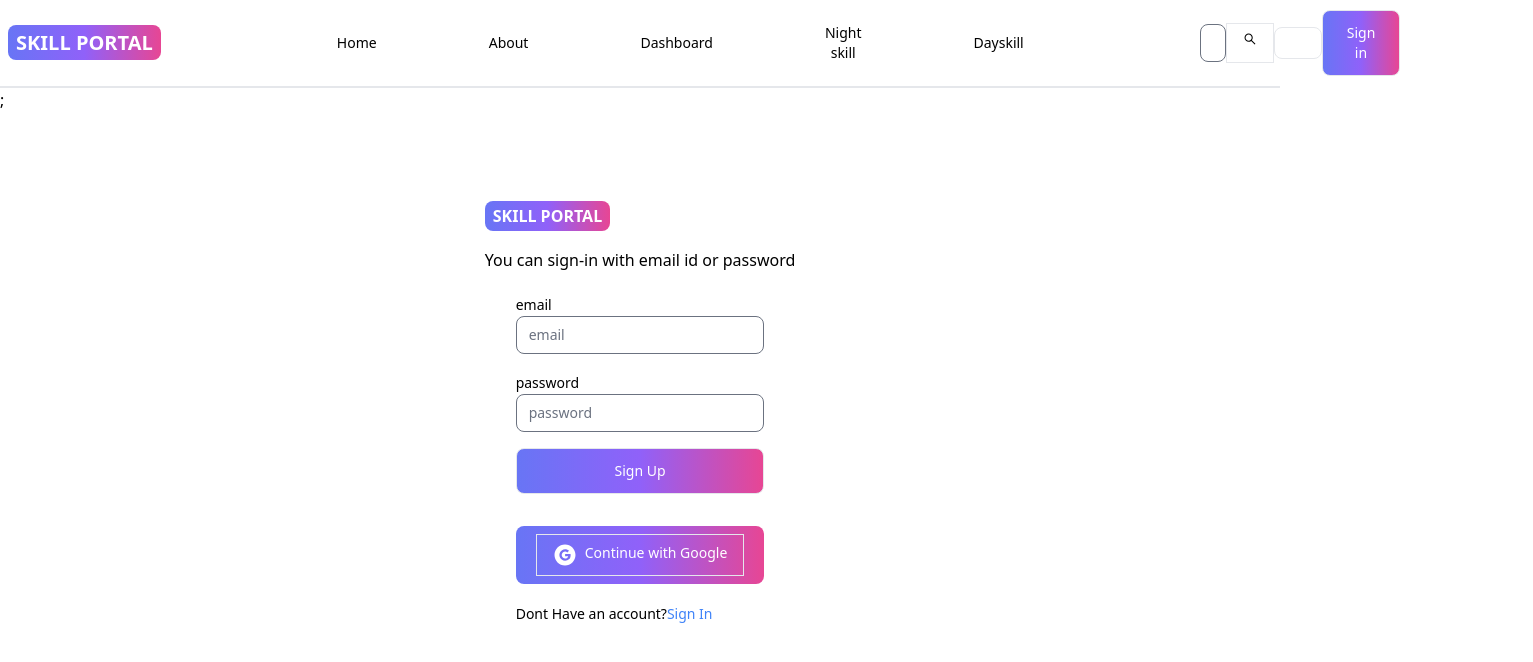
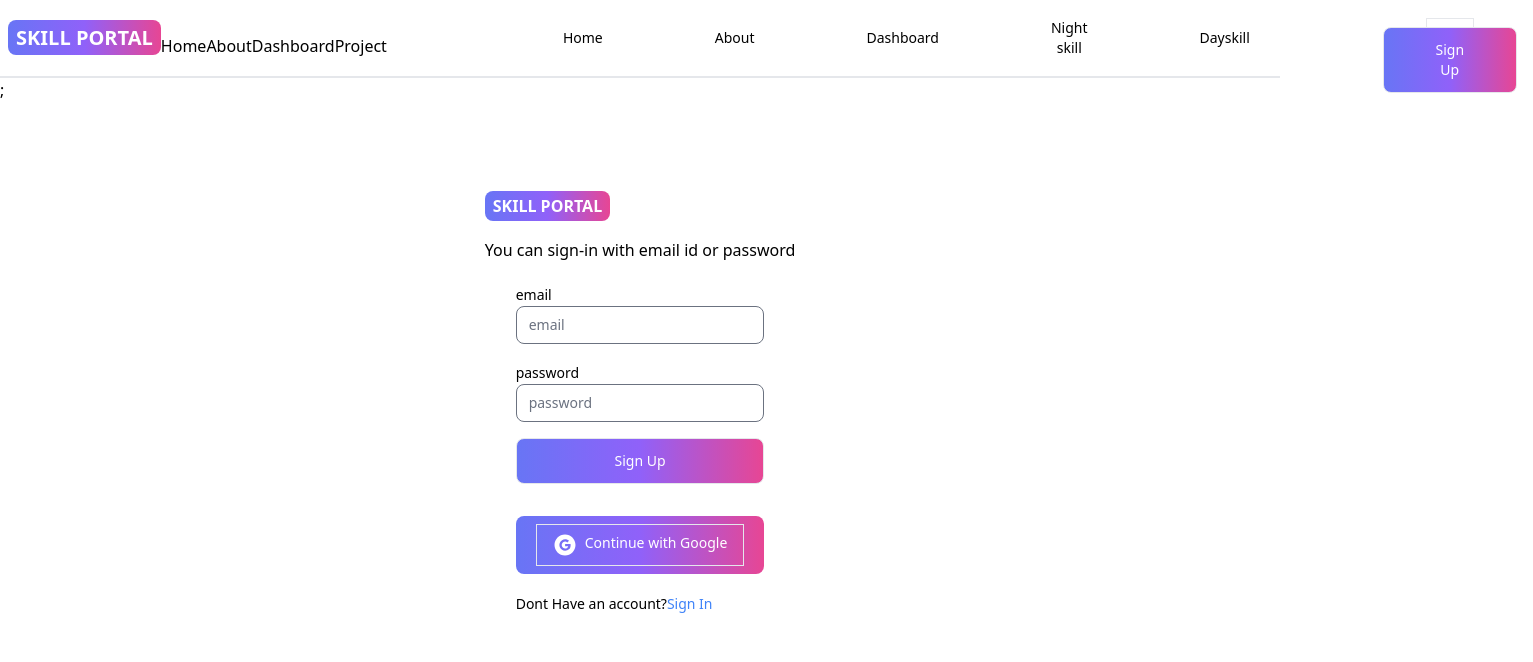
Before and after one commit to SRIDHARAN-G-2881/WEP-APP-FOR-SKILL-PORTAL, a React (Vite) app in the folder client/: page /signin in a window 1280 px wide. Shown: the top 662 px of the page, 1533 px wide, since content can reach past the window. Built offline with nearby package versions, Linux system fonts and the light colour scheme.

Commit message:
updated header component with user data

```diff
--- a/client/src/component/Oauth.jsx
+++ b/client/src/component/Oauth.jsx
@@ -4,10 +4,13 @@ import axios from 'axios';
 import { GoogleAuthProvider, signInWithPopup, getAuth } from 'firebase/auth';
 import { app } from "../firebase";
 import { useNavigate } from "react-router-dom";
+import { signInsuccess,signInfailer } from "../redux/user/slice";
+import {useDispatch} from 'react-redux'
 
 export default function Oauth() {
   const auth = getAuth(app);
   const navigate = useNavigate();
+  const dispatch=useDispatch();
 
   const handleGoogleClick = async () => {
     const provider = new GoogleAuthProvider();
@@ -24,9 +27,11 @@ export default function Oauth() {
       });
 
       if (res.status === 200) {
+        dispatch(signInsuccess(resultsFromGoogle.user));
         navigate('/home', { state: { displayName: resultsFromGoogle.user.displayName } });
       }
     } catch (error) {
+      dispatch(signInfailer(error));
       console.log(error);
     }
   };
--- a/client/src/component/header.jsx
+++ b/client/src/component/header.jsx
@@ -1,10 +1,10 @@
-import { Button, Navbar, TextInput } from "flowbite-react"
-import { Link ,useLocation} from "react-router-dom"
-import { AiOutlineSearch } from 'react-icons/ai';
-import { FaMoon } from 'react-icons/fa';
+import { Avatar, Button,Dropdown,DropdownDivider,Navbar } from "flowbite-react";
+import { Link, useLocation } from "react-router-dom";
+import { useSelector } from "react-redux";
+export default function Header() {
+  const path = useLocation().pathname;
+  const current=useSelector((state)=>state.user.currentuser);
 
-export default function Header() {
-  const path=useLocation().pathname
   return (
     <Navbar className="border-b-2 justify-between items-center">
       <Link to="/" className="whitespace-nowrap text-sm sm:text-xl font-semibold dark:text-white">
@@ -19,45 +19,44 @@ export default function Header() {
             <Link to="/project">Project</Link>
           </Navbar.Link>
         </Navbar.Collapse>
-        <div className="flex items-center mx-40 gap-20" >
-          <Link to='/home' > <Button color='black'>
-          Home
-      </Button>
-      </Link>
-      <Link to='/about'> <Button color='black'>About</Button></Link>
-      <Link to='/dashboard'>
-        <Button color='black'>
-          Dashboard
-        </Button>
-      </Link>
-      <Link to='/nightskill' active={'/nightskil'=== path}>
-        <Button color='black'>Night skill</Button>
-      </Link>
-      <Link to='/dayskill' active>
-        <Button color='black'>Dayskill</Button>
-      </Link>
-       </div>
-        <form className="ml-auto hidden lg:flex">
-          <TextInput
-            type="text"
-            placeholder="Search..."
-            leftIcon={AiOutlineSearch}
-            className="mr-00"
-          />
-        </form>
-       <Button className="w-12 h-10 sg:hidden" color="gray" pill>
-          <AiOutlineSearch />
-        </Button>
-        <Button>
-          <FaMoon />
-        </Button>
-        <Link to='/signin'>
-        <Button className="px-2 py-1 bg-gradient-to-r from-indigo-500 via-purple-500 to-pink-500 rounded-lg text-white transition bg-opacity-100 hover:bg-opacity-75 focus:bg-opacity-75" >Sign in</Button>
-        </Link>
-      </div>
+        <div className="flex items-center mx-40 gap-20">
+          <Link to='/home'><Button color='black'>Home</Button></Link>
+          <Link to='/about'><Button color='black'>About</Button></Link>
+          <Link to='/dashboard'><Button color='black'>Dashboard</Button></Link>
+          <Link to='/nightskill' active={'/nightskill' === path}><Button color='black'>Night skill</Button></Link>
+          <Link to='/dayskill'><Button color='black'>Dayskill</Button></Link>
+        </div>
+
+
+        <Button className="w-12 h-10 sg:hidden" color="gray" pill>
+        {current?(<Dropdown arrowIcon={false} inline label={
+          <Avatar alt='user' img={current.photoURL}
+          rounded/>
+        }><Dropdown.Header>
+          <span className="block text-sm">@{current.displayName}</span>
+          <span className="block text-sm font-medium truncate">@{current.email}</span>
+       </Dropdown.Header>
+            <Link to={'/dashboard?tab=profile'}>
+              <Dropdown.Item>profile</Dropdown.Item>
+
+            </Link>
+          <DropdownDivider/>
+          <Dropdown.Item>Sign out</Dropdown.Item>
+
+          </Dropdown>):(<Button className="px-9 py-1 bg-gradient-to-r from-indigo-500 via-purple-500 to-pink-500 rounded-lg text-white" type='submit'>
+        Sign Up
+      </Button>)}
 
 
 
+
+
+
+        </Button>
+
+
+
+      </div>
     </Navbar>
-  )
+  );
 }
--- a/client/src/redux/user/slice.js
+++ b/client/src/redux/user/slice.js
@@ -13,7 +13,7 @@ const initialState = {
         state.loading=true;
         state.error=null;
       },
-      signInsucess:( state,action)=>{
+      signInsuccess:( state,action)=>{
         state.currentuser=action.payload;
         state.loading=false;
         state.error=null;
```
